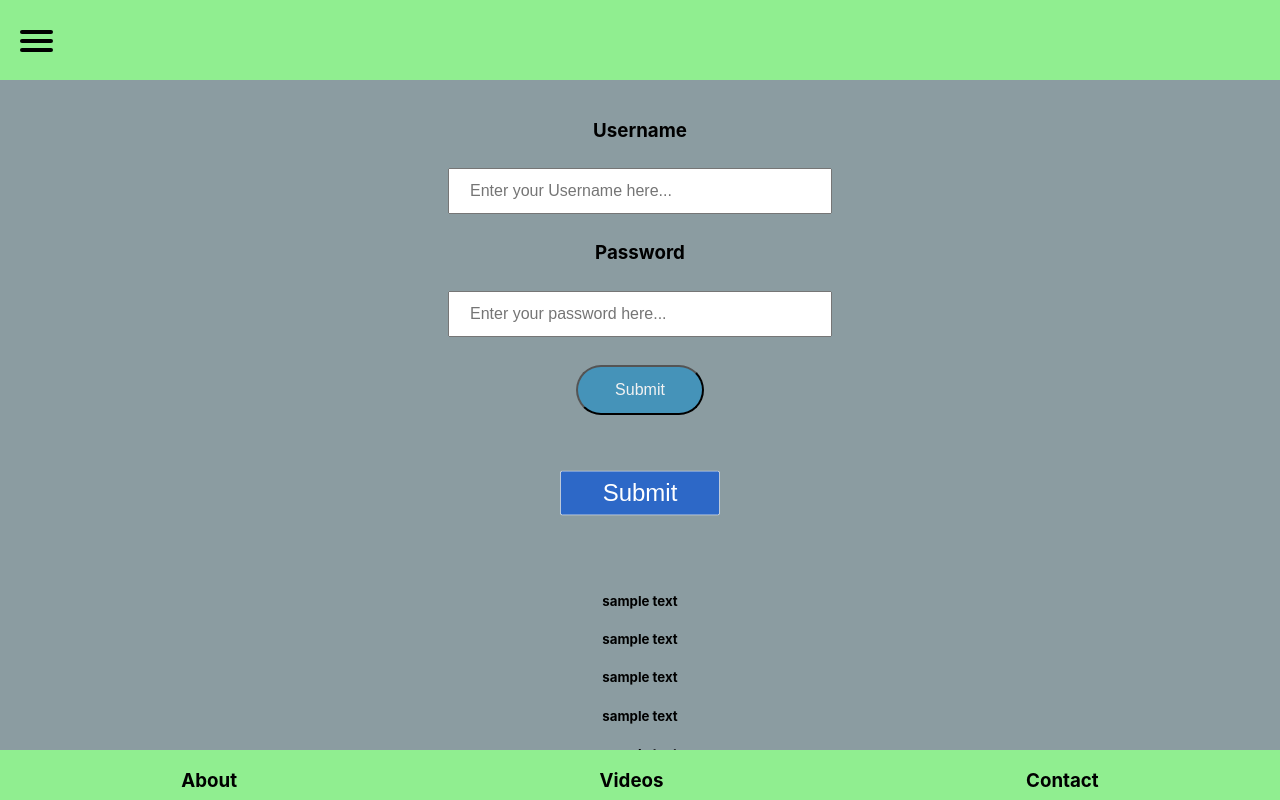
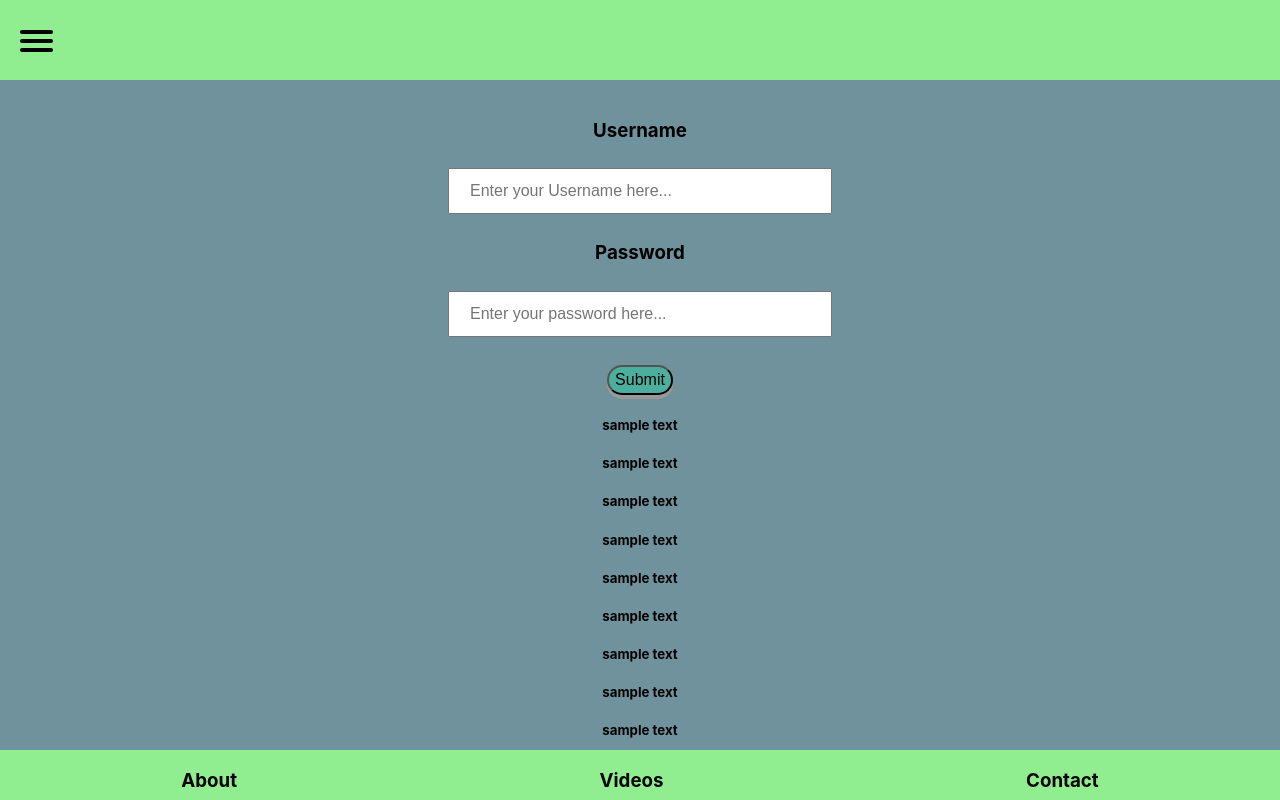
Before and after one commit to davecalderwood/Kyle-Site, a React (Create React App) app: page /loginPage in a window 1280 px wide. Shown: the top 800 px of the page. Built offline with nearby package versions, Linux system fonts and the light colour scheme.

Commit message:
Removed redundant code

```diff
--- a/src/App.css
+++ b/src/App.css
@@ -51,7 +51,7 @@
   color: transparent;
 }
 .logreg {
-  background-color: rgb(139, 156, 161);
+  background-color: rgb(112, 146, 156);
 }
 .developer {
   border: 1px solid black;
@@ -222,7 +222,7 @@ input[type=password] {
   color: rgb(0, 0, 0);
   background-color: rgb(76, 175, 158);
   border-radius: 15px;
-  box-shadow: 0 7px #999;
+  box-shadow: 0 4px #999;
   height: 30px;
   font-size: 1em;
 }
@@ -288,40 +288,3 @@ input[type=search] {
 .find:hover input {
   display: block;
 }
-/* ------------------------------ Trying out a different kind of button ---------------------------- */
-.breathing {
-  cursor: pointer;
-  width: 200px;
-  padding: 10px;
-  margin: 50px auto;
-  border: 1px solid #e9e9e9;
-  font-size: 30px;
-  background: #2d68c7;
-  color: #fff;
-  border-radius: 3px;
-  text-align: center;
-  /* How fast is the breathing */
-  animation: breathing 4s ease-out infinite normal;
-  }
-@keyframes breathing {
-0% {
-  -webkit-transform: scale(0.6);
-  -ms-transform: scale(0.6);
-  transform: scale(0.6);
-}
-25% {
-  -webkit-transform: scale(0.8);
-  -ms-transform: scale(0.8);
-  transform: scale(0.8);
-}
-50% {
-  -webkit-transform: scale(0.8);
-  -ms-transform: scale(0.8);
-  transform: scale(0.8);
-}
-100% {
-  -webkit-transform: scale(0.6);
-  -ms-transform: scale(0.6);
-  transform: scale(0.6);
-}
-}
--- a/src/App.js
+++ b/src/App.js
@@ -25,6 +25,7 @@ class App extends Component {
             <div id="menuToggle">
 
               {/* The checkbox makes it clickable and the three span tags are the three lines that collapse into an X on click */}
+              {/* This is the hamburger menu */}
               <input type="checkbox" />
               <span></span>
               <span></span>
--- a/src/component/Contact.js
+++ b/src/component/Contact.js
@@ -9,14 +9,12 @@ class Contact extends Component {
         <h1>This is the Contact page.</h1>
         <a
                 className="developer"
-                href="mailto:davidhcalderwood@gmail.com"
-              >
+                href="mailto:davidhcalderwood@gmail.com">
                 <div>
                   <h3>Contact Developer</h3>
                 </div>
         </a>
         </div>
-
     )
     }
 }
--- a/src/using-forms/Forms.js
+++ b/src/using-forms/Forms.js
@@ -7,11 +7,10 @@ class Input extends Component {
         <div className="filler">filler</div>
         <h1>Input video page</h1>
         <div className="information">
-            <input type="text" placeholder="Video URL"></input><br/>
-            <input type="text" placeholder="Video Title"></input><br/>
+            <input type="text" placeholder="Video URL" required></input><br/>
+            <input type="text" placeholder="Video Title" required></input><br/>
             <input type="text" placeholder="Description"></input><br/>
-            <button className="button-submit">Submit</button>
-            <button className="skills">Skills</button>
+            <button className="skills">Add Video</button>
         </div>
         </div>
     )
--- a/src/using-forms/LoginPage.js
+++ b/src/using-forms/LoginPage.js
@@ -20,8 +20,7 @@ class LoginPage extends Component {
         <input type="password" class="form-control" id="exampleInputPassword1" placeholder="Enter your password here..."></input>
     </div><br/>
 
-    <button className="button-submit">Submit</button><br/>
-    <button className="breathing">Submit</button>
+    <button className="skills">Submit</button><br/>
     <h5>sample text</h5>
     <h5>sample text</h5>
     <h5>sample text</h5>
```
